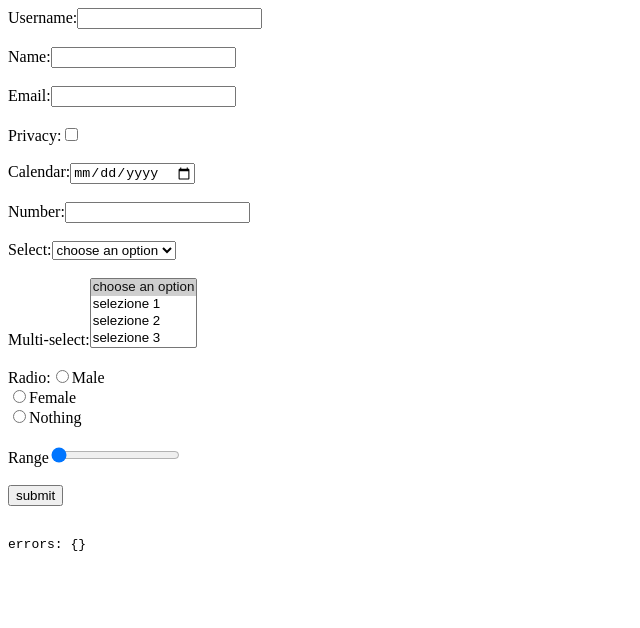
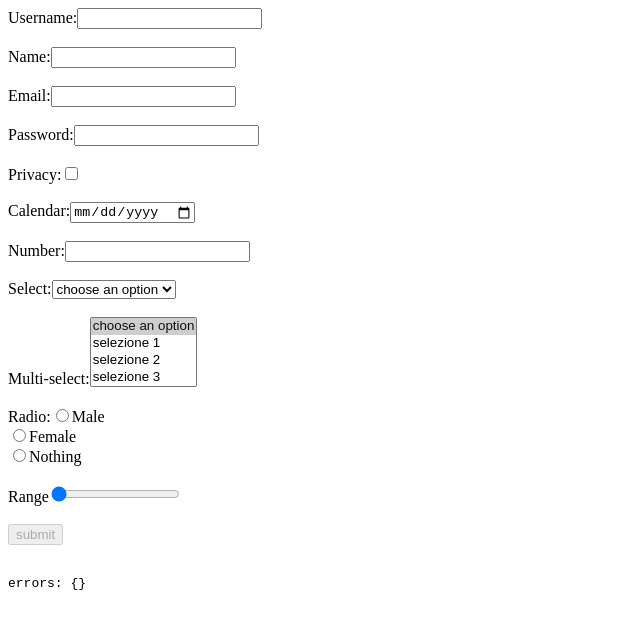
Before and after one commit to Randagio13/rapid-form, a React (Create React App) app: page / in a window 1280 px wide. Shown: the top 628 px of the page, without its empty margins (0-640 px from the left). Built offline with nearby package versions, Linux system fonts and the light colour scheme.

Commit message:
chore: Updated dependencies

```diff
--- a/src/index.tsx
+++ b/src/index.tsx
@@ -12,8 +12,8 @@ const Form: FunctionComponent = () => {
     submitValidation,
     values,
   } = useRapidForm()
-  console.log('values', values)
   const s: SubmitCallback = (values, err, e): void => {
+    console.log('values', values)
     if (_.isEmpty(err)) {
       reset(e)
     }
@@ -37,6 +37,11 @@ const Form: FunctionComponent = () => {
       <label>Email:</label>
       <input name="email" type="email" ref={validation} required />
       <label id="email-error">{errors.email?.message}</label>
+      <br />
+      <br />
+      <label>Password:</label>
+      <input name="password" type="password" ref={validation} required />
+      <label id="password-error">{errors.password?.message}</label>
       <br />
       <br />
       <label>Privacy:</label>
@@ -105,7 +110,9 @@ const Form: FunctionComponent = () => {
       <label id="radio-error">{errors.range?.message}</label>
       <br />
       <br />
-      <button type="submit">submit</button>
+      <button type="submit" disabled={_.isEmpty(values)}>
+        submit
+      </button>
       <br />
       <br />
       <pre>{`errors: ${JSON.stringify(errors, null, 2)}`}</pre>
```
Also changed, not shown: package.json (+20 -20 lines).
